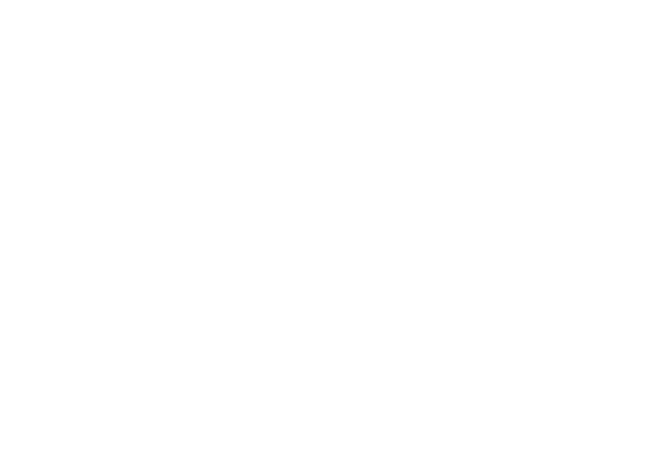
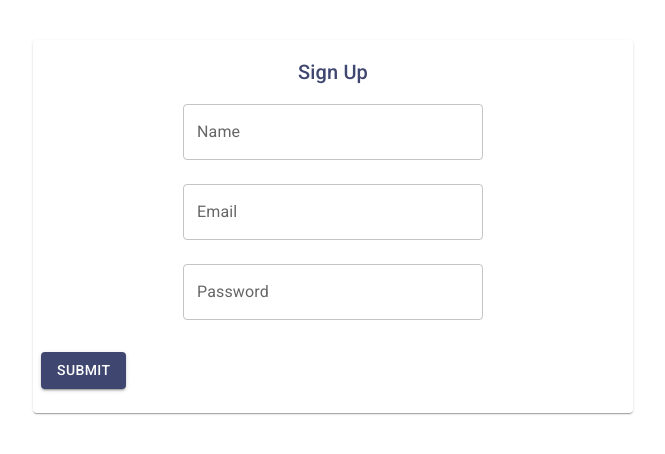
Before and after one commit to ThePfarrer/FullStack-Projects, a React (Create React App) app in the folder social_media/ui/: page /signup in a window 1280 px wide. Before the commit this address had no page. Shown: the top 454 px of the page, without its empty margins (307-972 px from the left). Built offline with nearby package versions, Linux system fonts and the light colour scheme.

Commit message:
feat: add signup component

```diff
--- a/social_media/ui/src/MainRouter.js
+++ b/social_media/ui/src/MainRouter.js
@@ -1,5 +1,6 @@
 import { Route, Routes } from "react-router-dom";
 import Home from "./core/Home";
+import SignUp from "./user/Signup";
 import Users from "./user/Users";
 
 const MainRouter = () => {
@@ -8,6 +9,7 @@
       <Routes>
         <Route path="/" element={<Home />} />
         <Route path="/users" element={<Users />} />
+        <Route path="/signup" element={<SignUp />} />
       </Routes>
     </div>
   );
--- a/social_media/ui/src/auth/api-auth.js
+++ b/social_media/ui/src/auth/api-auth.js
@@ -1,6 +1,6 @@
 const signin = async (user) => {
   try {
-    let response = await fetch("/auth/signin/", {
+    let response = await fetch("/auth/signin", {
       method: "POST",
       headers: {
         Accept: "application/json",
@@ -17,7 +17,7 @@
 
 const signout = async (user) => {
   try {
-    let response = await fetch("/auth/signout/", {
+    let response = await fetch("/auth/signout", {
       method: "GET",
     });
     return await response.json();
--- /dev/null
+++ b/social_media/ui/src/user/Signup.js
@@ -0,0 +1,152 @@
+import { useState } from "react";
+import {
+  Button,
+  Card,
+  CardActions,
+  CardContent,
+  Dialog,
+  DialogActions,
+  DialogContent,
+  DialogContentText,
+  DialogTitle,
+  Icon,
+  TextField,
+  Typography,
+} from "@mui/material";
+import { Link } from "react-router-dom";
+import { create } from "./api-user";
+import { makeStyles } from "@mui/styles";
+
+const useStyles = makeStyles((theme) => ({
+  card: {
+    maxWidth: 600,
+    margin: "auto",
+    textAlign: "center",
+    marginTop: theme.spacing(5),
+    paddingBottom: theme.spacing(2),
+  },
+  error: {
+    verticalAlign: "middle",
+  },
+  title: {
+    marginTop: theme.spacing(2),
+    color: theme.palette.openTitle,
+  },
+  textField: {
+    marginLeft: theme.spacing(1),
+    marginRight: theme.spacing(1),
+    width: 300,
+  },
+  submit: {
+    margin: "auto",
+    marginBottom: theme.spacing(2),
+  },
+}));
+const SignUp = () => {
+  const classes = useStyles();
+  const [values, setValues] = useState({
+    name: "",
+    password: "",
+    email: "",
+    open: false,
+    error: "",
+  });
+
+  const handleChange = (name) => (event) => {
+    setValues({ ...values, [name]: event.target.value });
+  };
+
+  const clickSubmit = () => {
+    const user = {
+      name: values.name || undefined,
+      email: values.email || undefined,
+      password: values.password || undefined,
+      id: 1,
+      created: "",
+      updated: "",
+    };
+    create(user).then((data) => {
+      if (data.error) {
+        setValues({ ...values, error: data.error });
+      } else {
+        setValues({ ...values, error: "", open: true });
+      }
+    });
+  };
+
+  return (
+    <div>
+      <Card className={classes.card}>
+        <CardContent>
+          <Typography variant="h6" className={classes.title}>
+            Sign Up
+          </Typography>
+          <TextField
+            id="name"
+            label="Name"
+            className={classes.textField}
+            value={values.name}
+            onChange={handleChange("name")}
+            margin="normal"
+          />
+          <br />
+          <TextField
+            id="email"
+            type="email"
+            label="Email"
+            className={classes.textField}
+            value={values.email}
+            onChange={handleChange("email")}
+            margin="normal"
+          />
+          <br />
+          <TextField
+            id="password"
+            type="password"
+            label="Password"
+            className={classes.textField}
+            value={values.password}
+            onChange={handleChange("password")}
+            margin="normal"
+          />
+          <br />
+          {values.error && (
+            <Typography component="p" color="error">
+              <Icon color="error" className={classes.error}>
+                error
+              </Icon>
+              {values.error}
+            </Typography>
+          )}
+        </CardContent>
+        <CardActions>
+          <Button
+            color="primary"
+            variant="contained"
+            onClick={clickSubmit}
+            className={classes.submit}
+          >
+            Submit
+          </Button>
+        </CardActions>
+      </Card>
+      <Dialog open={values.open} disableBackdropClick={true}>
+        <DialogTitle>New Account</DialogTitle>
+        <DialogContent>
+          <DialogContentText>
+            New account successfully created.
+          </DialogContentText>
+        </DialogContent>
+        <DialogActions>
+          <Link to="/signin">
+            <Button color="primary" autoFocus="autoFocus" variant="contained">
+              Sign In
+            </Button>
+          </Link>
+        </DialogActions>
+      </Dialog>
+    </div>
+  );
+};
+
+export default SignUp;
```
